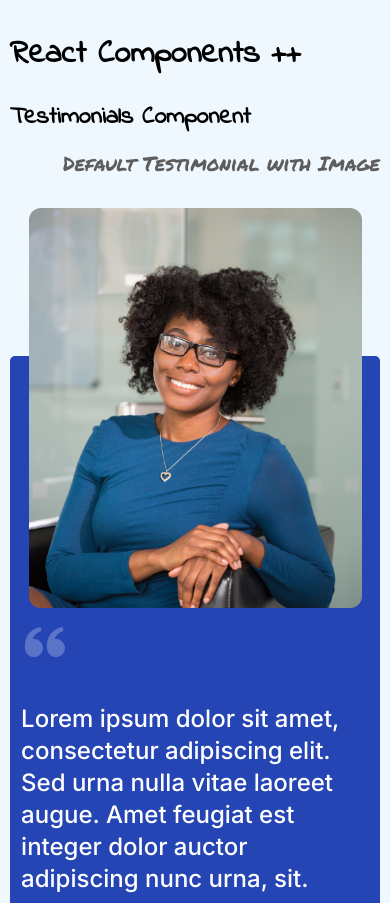
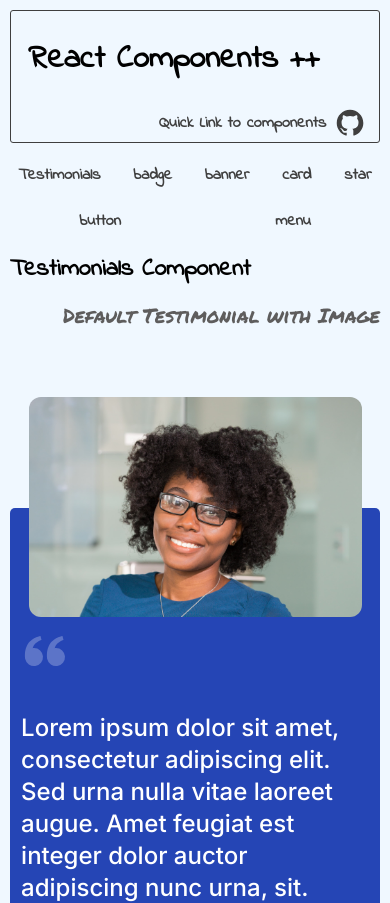
Before and after one commit to zenidreney/zenid-components, a React (Vite) app: page / in a window 390 px wide. Shown: the top 903 px of the page. Built offline with nearby package versions, Linux system fonts and the light colour scheme.

Commit message:
Adjusted semantic html, corrected testimonials mobile view.

```diff
--- a/src/App.jsx
+++ b/src/App.jsx
@@ -1,15 +1,11 @@
+import Header from "./Header"
+
 import Star from "./components/Star"
-
 import { SamplePillBadge, SampleSquareBadge } from "./components/Badge/SampleBadge"
-
 import SampleButton from "./components/Button/SampleButton"
-
 import { DefaultTestimonialWithImage, Props } from "./components/Testimonials/TestimonialWithImage/SampleTestimonialWithImage"
-
 import { SampleDefaultCard, SamplePropsCard } from "./components/Card/SampleCard"
-
 import SampleMenu from "./components/Menu/SampleMenu"
-
 import { SampleSingleLineBanner, SampleMultiLineBanner } from "./components/Banner/SampleBanner"
 
 
@@ -17,18 +13,23 @@ import { SampleSingleLineBanner, SampleMultiLineBanner } from "./components/Bann
 function App() {
 
   return (
-    <div className="components-container">
-      <h1>React Components ++</h1>
+    <>
+      <Header />
+
+      <main className="components-container">
 
 
+        <section id="testimonials">
           <h2>Testimonials Component</h2>
           <h3>Default Testimonial with Image</h3>
           {DefaultTestimonialWithImage}
-
           <h3>Props Testimonial with Image</h3>
           {Props}
+        </section>
 
+        <section id="badge">
           <h2>Badge Component</h2>
+
           <h3>Square Badge</h3>
           <div className="badge-container">
             {SampleSquareBadge}
@@ -38,49 +39,45 @@ function App() {
           <div className="badge-container">
             {SamplePillBadge}
           </div>
+        </section>
 
-      <br />
-      <hr />
-
+        <section id="banner">
           <h2>Banner Component</h2>
           <h3>Single-Line</h3>
           {SampleSingleLineBanner}
-
           <h3>Multi-Line Line</h3>
           {SampleMultiLineBanner}
+        </section>
 
-      <br/>
-      <hr />
-
+        <section id="card">
           <h2>Card Component</h2>
           <h3>Default Card</h3>
           {SampleDefaultCard}
-
-        <br/>
+          <br />
           <h3>Props based Card</h3>
           {SamplePropsCard}
+        </section>
 
-      <br/>
-
+        <section id="star">
           <h2>Star Component</h2>
           <Star onChange={() => console.log("Changed")} />
+        </section>
 
-      <br />
-      <hr />
-
+        <section id="button">
           <h2>Button Component</h2>
           {SampleButton}
+        </section>
 
-      <br />
-      <hr />
-
+        <section id="menu">
           <h2>Menu Component</h2>
           {SampleMenu}
-        <hr />
 
-    </div>
+        </section>
 
+      </main>
 
+      <footer><p>© 2025 My Component Library Demo</p></footer>
+    </>
   )
 }
 
--- /dev/null
+++ b/src/Header.css
@@ -0,0 +1,51 @@
+header > div {
+    display: flex;
+    justify-content: space-between;
+    flex-wrap: wrap;
+    border: 1px solid #3f3f3f;
+    padding: 0.2em 0.5em 0 1.1em;
+    border-radius: 3px;
+}
+
+ul {
+    max-width: 720px;
+    padding: 0;
+    list-style: none;
+    gap: 1em;
+    display: flex;
+    justify-content: space-around;
+    flex-wrap: wrap;
+}
+
+a {
+    display: flex;
+    justify-content: end;
+    align-items: center;
+    gap: 0.5em;
+    color: #3f3f3f;
+    font-weight: 900;
+    text-decoration: none;
+    transition: all 0.3s ease;
+    padding: 0.2em 0.3em;
+    border-radius: 3px;
+}
+
+a.github-link {
+    flex-grow: 1;
+}
+
+a.github-link:hover,
+a.github-link:focus {
+    opacity: 0.8;
+}
+
+a > svg {
+    font-size: 2em;
+}
+
+
+nav>ul>li>a:hover,
+nav>ul>li>a:focus {
+    color: #102e50;
+    background-color: #f0f0f0;
+}
--- /dev/null
+++ b/src/Header.jsx
@@ -0,0 +1,29 @@
+import "./Header.css"
+import { BiLogoGithub } from "react-icons/bi";
+
+function Header() {
+    return (
+
+        <header>
+            <div>
+                <h1>React Components ++</h1>
+                <a className="github-link" href="https://github.com/zenidreney/zenid-components/tree/main/src/components">
+                Quick Link to components<BiLogoGithub />
+                </a>
+            </div>
+            <nav>
+                <ul>
+                    <li><a href="#testimonials">Testimonials</a></li>
+                    <li><a href="#badge">badge</a></li>
+                    <li><a href="#banner">banner</a></li>
+                    <li><a href="#card">card</a></li>
+                    <li><a href="#star">star</a></li>
+                    <li><a href="#button">button</a></li>
+                    <li><a href="#menu">menu</a></li>
+                </ul>
+            </nav>
+        </header>
+    )
+}
+
+export default Header
--- a/src/components/Testimonials/TestimonialWithImage/TestimonialWithImage.css
+++ b/src/components/Testimonials/TestimonialWithImage/TestimonialWithImage.css
@@ -26,10 +26,11 @@ div.pic-container {
     align-items: center;
     width: 90%;
     height: 70%;
-    max-height: 400px;
+    max-height: 220px;
+    padding-top: 120px; /* Adjust Profile Pic position from the top */
     overflow: hidden;
     border-radius: 12px;
-    margin-top: -40%;
+    margin-top: -30%; /* Fine grain position of pic frame */
 }
 
 img.profile {
@@ -75,6 +76,7 @@ p.location {
 
     div.pic-container {
         flex: 0 0 300px;
+        padding: 0;
         max-height: none;
         height: 400px;
         margin: 0 0 0 25px;
--- a/src/index.css
+++ b/src/index.css
@@ -13,8 +13,25 @@ body {
 
 }
 
-div.components-container {
+section {
+    margin-bottom: 3em;
+    padding-bottom: 2em;
+    border-bottom: 1px solid #5E5D5D;
+}
+
+main.components-container {
     max-width: 720px;
+}
+
+main.components-container h3 {
+    color: #5E5D5D;
+    font-family: "Permanent Marker", cursive;
+    font-weight: 400;
+    font-style: Regular;
+    font-size: 20px;
+    line-height: 16px;
+    letter-spacing: 0%;
+    text-align: right;
 }
 
 div.badge-container {
@@ -24,14 +41,3 @@ div.badge-container {
     gap: 0.3em;
     margin-bottom: 2em;
 }
-
-div.components-container > h3 {
-    color: #5E5D5D;
-    font-family: "Permanent Marker", cursive;
-    font-weight: 400;
-    font-style: Regular;
-    font-size: 20px;
-    line-height: 16px;
-    letter-spacing: 0%;
-    text-align: right;
-}
```
Lines whose indentation alone changed are shown as unchanged.
